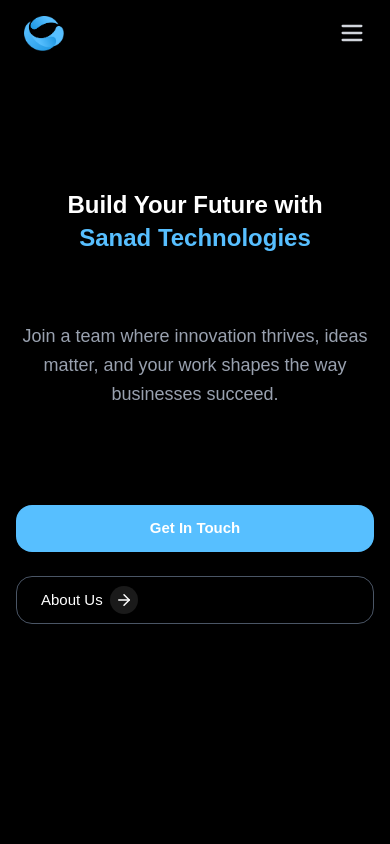
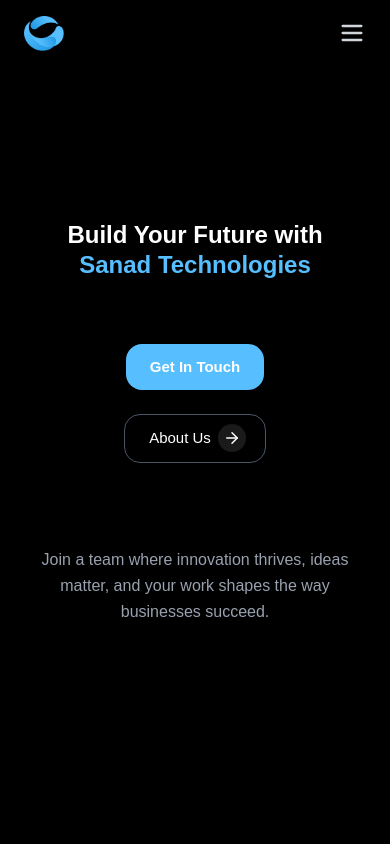
Before and after one commit to nirala7765/sanad-technolgies, a Next.js app: page /careers in a window 390 px wide. Shown: the top 844 px of the page. Built offline with nearby package versions, Linux system fonts and the light colour scheme.

Commit message:
mobile view updated

```diff
--- a/app/Components/AboutCompo/AboutHero.tsx
+++ b/app/Components/AboutCompo/AboutHero.tsx
@@ -7,10 +7,10 @@
 export default function AboutHero() {
   const router = useRouter();
   return (
-    <section className="relative bg-black text-white min-h-screen flex items-center px-4 py-16 md:py-20">
+    <section className="relative bg-black text-white min-h-screen flex items-center px-2 py-16 md:py-20">
       <div className="w-full space-y-16">
         {/* Top Pill CTA */}
-        <div className="flex justify-center">
+        <div className="flex justify-center mt-9">
           <div
             onClick={() => router.push("/#ai-roadmap")}
             className="group inline-flex items-center gap-2 border border-[#57BFFF] rounded-full px-5 py-2 text-sm md:text-base cursor-pointer hover:bg-[#57BFFF]/10 transition"
--- a/app/Components/CareersCompo/CareersHero.tsx
+++ b/app/Components/CareersCompo/CareersHero.tsx
@@ -5,48 +5,50 @@
 export default function CareersHero() {
   const router = useRouter();
   return (
-    <section className="relative bg-black text-white min-h-screen flex items-center px-4 py-16 md:py-20">
-      <div className="w-full">
-
-
+    <section className="relative bg-black text-white min-h-screen flex items-center px-2 py-16 md:py-20">
+      <div className="w-full space-y-16">
         {/* Heading */}
-        <div className="text-center max-w-3xl mx-auto mb-12">
-          <h1 className="text-2xl md:text-4xl lg:text-[58px] font-bold mb-8 leading-snug">
-            Build Your Future with <br />{" "}
-            <span className="text-[#57BFFF]">Sanad Technologies</span>
+        <div className="text-center max-w-4xl mx-auto px-2">
+          <h1 className="text-2xl sm:text-4xl md:text-5xl lg:text-[58px] font-bold mb-8 leading-tight text-center">
+            <span className="block">Build Your Future with</span>
+            <span className="block">
+              <span className="text-[#57BFFF]">Sanad Technologies</span>
+            </span>
           </h1>
         </div>
 
-        {/* Description below buttons */}
-        <div className="text-center max-w-2xl mx-auto pb-24">
-          <p className="text-gray-400 text-[18px] md:text-base leading-relaxed pt-5">
-            Join a team where innovation thrives, ideas matter, and your work
-            shapes the way businesses succeed.
-          </p>
-        </div>
-
         {/* Buttons */}
-        <div className="flex flex-col sm:flex-row justify-center gap-6 mb-8 flex-wrap">
-          {/* Get In Touch */}
+        <div className="flex flex-col sm:flex-row justify-center gap-6 flex-wrap">
+          {/* Get In Touch button */}
           <button
-            onClick={() => router.push('/contact#contact-form')}
-            className="bg-[#57BFFF] text-white font-semibold px-6 py-3 rounded-2xl hover:bg-[#3ba7dd] transition cursor-pointer text-[15px]">
+            onClick={() => router.push("/contact#contact-form")}
+            className="bg-[#57BFFF] text-white font-semibold px-6 py-3 rounded-2xl hover:bg-[#3ba7dd] transition cursor-pointer text-[15px] w-auto mx-auto sm:mx-0"
+          >
             Get In Touch
           </button>
 
-          {/* About Us */}
+          {/* About Us button */}
           <button
-            onClick={() => router.push('/about')}
-            className="group flex items-center gap-3 border border-gray-600 px-6 py-3 rounded-2xl hover:bg-white hover:text-black transition cursor-pointer text-[15px]">
+            onClick={() => router.push("/about")}
+            className="group flex items-center gap-3 border border-gray-600 px-6 py-3 rounded-2xl hover:bg-white hover:text-black transition cursor-pointer text-[15px] w-auto mx-auto sm:mx-0"
+          >
             About Us
             <span className="relative flex items-center justify-center">
               <span className="absolute w-7 h-7 rounded-full bg-white/10 group-hover:bg-black/10 transition"></span>
               <FiArrowRight
                 size={18}
-                className="relative z-10 transition-transform duration-300 "
+                className="relative z-10 transition-transform duration-300"
               />
             </span>
           </button>
+        </div>
+
+        {/* Description below buttons */}
+        <div className="text-center max-w-2xl mx-auto px-4">
+          <p className="text-gray-400 text-base sm:text-lg md:text-xl leading-relaxed pt-5">
+            Join a team where innovation thrives, ideas matter, and your work
+            shapes the way businesses succeed.
+          </p>
         </div>
       </div>
     </section>
--- a/app/Components/CareersCompo/CultureSection.tsx
+++ b/app/Components/CareersCompo/CultureSection.tsx
@@ -56,7 +56,7 @@
       </div>
 
       {/* Call to Action */}
-      <div className="flex flex-col sm:flex-row items-center justify-center gap-16 bg-black border-t border-gray-800 pt-16 max-w-6xl mx-auto">
+      <div className="flex flex-col sm:flex-row items-center justify-center md:gap-16 bg-black border-t border-gray-800 pt-16 max-w-6xl mx-auto">
         <p className="text-center sm:text-left text-lg font-medium mb-4 sm:mb-0">
           Join us and shape the future of technology
         </p>
--- a/app/Components/Footer.tsx
+++ b/app/Components/Footer.tsx
@@ -87,7 +87,7 @@
       </div>
 
       {/* Copyright */}
-      <p className="text-[#C9D4D8] text-lg mt-16">
+      <p className="text-[#C9D4D8] text-lg mt-16 text-center">
         © 2025 Sanad Technologies, All Rights Reserved.
       </p>
     </div>
--- a/app/Components/HomeCompo/ProcessSteps.tsx
+++ b/app/Components/HomeCompo/ProcessSteps.tsx
@@ -72,7 +72,7 @@
                       {step.cta && (
                         <button
                           onClick={() => router.push("/contact#contact-form")}
-                          className={`bg-[#57BFFF] hover:bg-[#42aee6] text-white px-6 py-3 rounded-lg font-semibold w-fit transition-all duration-300 ${
+                          className={`bg-[#57BFFF] hover:bg-[#42aee6] text-white px-6 py-3 rounded-2xl font-semibold w-fit transition-all duration-300 ${
                             isActive
                               ? "opacity-100 translate-y-0"
                               : "opacity-0 translate-y-2"
--- a/app/Components/HomeCompo/ServicesGrid.tsx
+++ b/app/Components/HomeCompo/ServicesGrid.tsx
@@ -73,16 +73,20 @@
 }) {
   return (
     <div
-      className={`bg-[#1a1a1a] flex-shrink-0 w-full ${widthClass} h-[300px] md:h-[441px] rounded-lg overflow-hidden flex flex-col`}
+      className={`bg-[#1a1a1a] flex-shrink-0 w-full ${widthClass} h-auto md:h-[441px] rounded-lg overflow-hidden flex flex-col`}
     >
-      <div className="py-6 px-16">
+      <div className="py-4 md:py-6 px-4 md:px-16">
         <div className="relative w-full h-[150px] md:h-[250px] rounded-lg overflow-hidden">
           <Image src={img} alt={title} fill className="object-cover" />
         </div>
       </div>
-      <div className="px-4 pb-4 flex flex-col flex-grow justify-center text-center">
-        <h3 className="font-semibold text-lg mb-2 md:text-3xl">{title}</h3>
-        <p className="text-[#ABABAB] text-md px-6">{desc}</p>
+      <div className="px-4 md:px-4 flex flex-col flex-grow justify-center text-center">
+        <h3 className="font-semibold text-lg md:text-3xl mb-2">{title}</h3>
+        <p className="text-[#ABABAB] text-sm md:text-md break-words md:px-6">
+          {desc}
+        </p>
+        {/* Add 20px bottom space on mobile */}
+        <div className="h-5 md:hidden" />
       </div>
     </div>
   );
--- a/app/Components/NavBar.tsx
+++ b/app/Components/NavBar.tsx
@@ -124,7 +124,7 @@
   <Link
     href="/contact"
     onClick={() => setMenuOpen(false)}
-    className="w-1/3 text-center bg-[#57BFFF] hover:bg-[#3ba7dd] text-white py-2 rounded-full font-semibold transition shadow-md"
+    className="w-1/3 text-center bg-[#57BFFF] hover:bg-[#3ba7dd] text-white py-2 rounded-2xl font-semibold transition shadow-md"
   >
     Contact Us
   </Link>
--- a/app/Components/ServiceCompo/ServiceHero.tsx
+++ b/app/Components/ServiceCompo/ServiceHero.tsx
@@ -8,7 +8,7 @@
     <section className="relative bg-black text-white min-h-screen flex items-center px-4 py-16 md:py-20">
       <div className="w-full space-y-16">
         {/* Top Pill CTA */}
-        <div className="flex justify-center">
+        <div className="flex justify-center mt-9">
           <div
             onClick={() => {
               const el = document.getElementById("ai-roadmap");
```
Also changed, not shown: app/Components/ServiceCompo/Innovation.tsx (+11 -11 lines).
